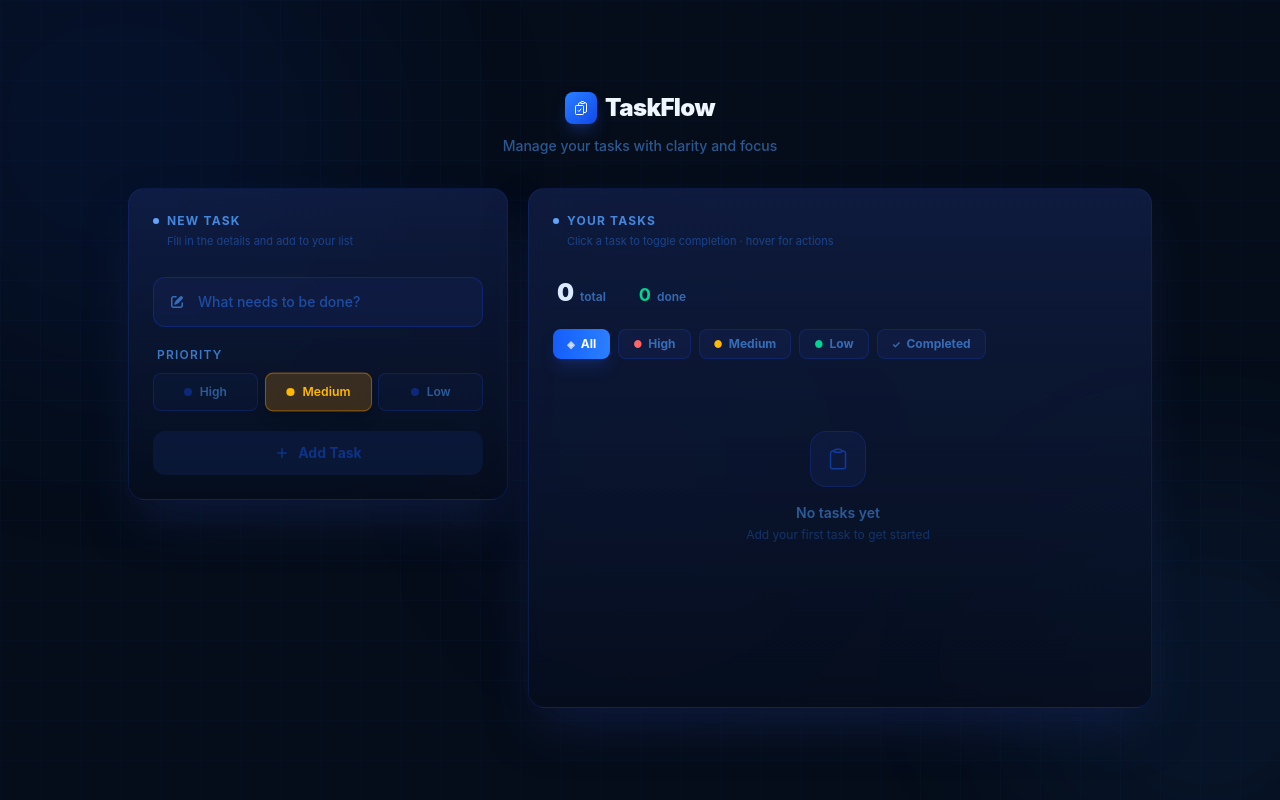
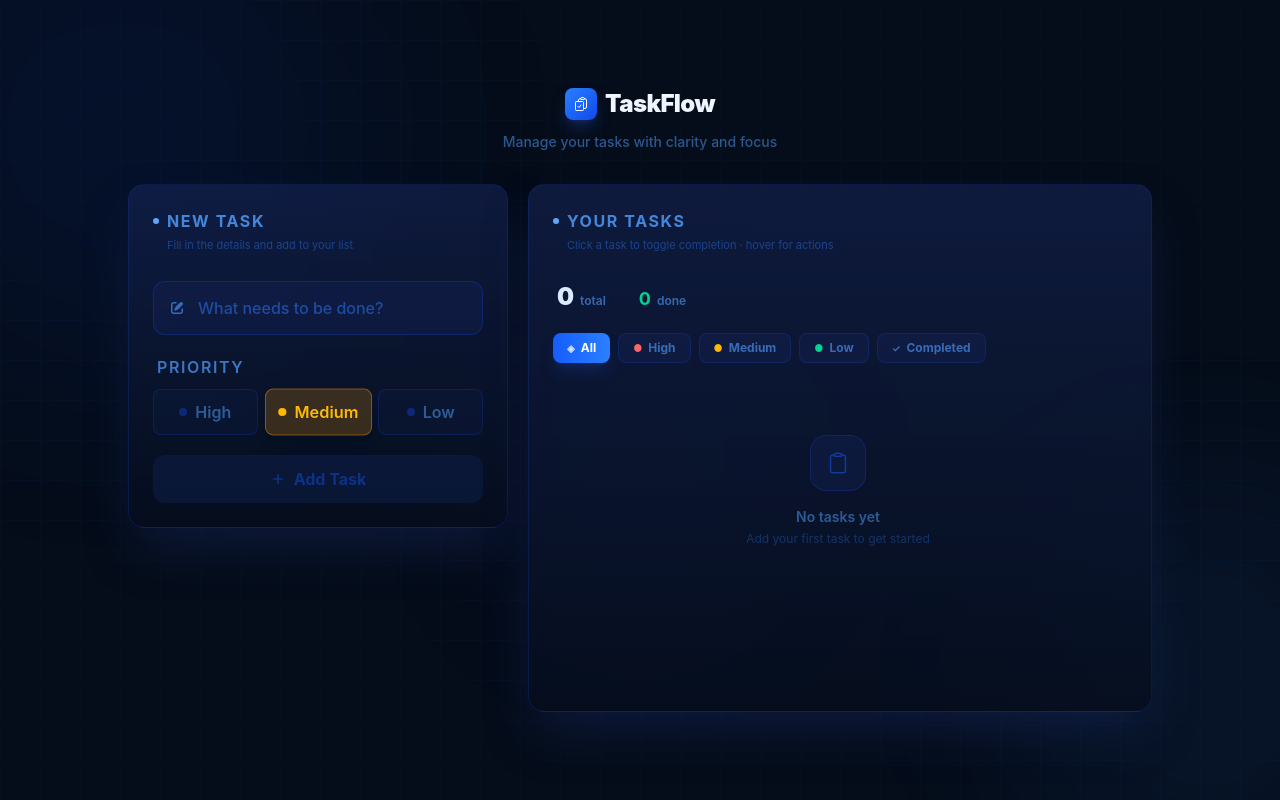
Before and after one commit to HagerAlaa1/React-Task-Manager, a React (Vite) app: page / in a window 1280 px wide. Built offline with nearby package versions, Linux system fonts and the light colour scheme.

Commit message:
refactor: remove unused React imports and update CSS variable declaration

```diff
--- a/src/components/ui/CardLayout.tsx
+++ b/src/components/ui/CardLayout.tsx
@@ -1,4 +1,3 @@
-import React from "react";
 import type { cardLayoutProps } from "../../types/tasks";
 
 function CardLayout({ children }: cardLayoutProps) {
--- a/src/components/ui/Cards.tsx
+++ b/src/components/ui/Cards.tsx
@@ -1,4 +1,3 @@
-import React from "react";
 import type { CardsProps } from "../../types/tasks";
 function Cards({
   title,
--- a/src/index.css
+++ b/src/index.css
@@ -3,7 +3,7 @@
   box-sizing: border-box;
 }
 
-@theme {
+:root {
   --text-xs-custom: 12px;
   --text-xs-custom--line-height: 16px;
   --text-sm-custom: 14px;
--- a/src/redux/hooks.ts
+++ /dev/null
@@ -1,4 +0,0 @@
-// import {useDispatch} from 'react-redux';
-// import type {AppDispatch} from './store';
-
-// export const useAppDispatch = () => useDispatch<AppDispatch>();
```
